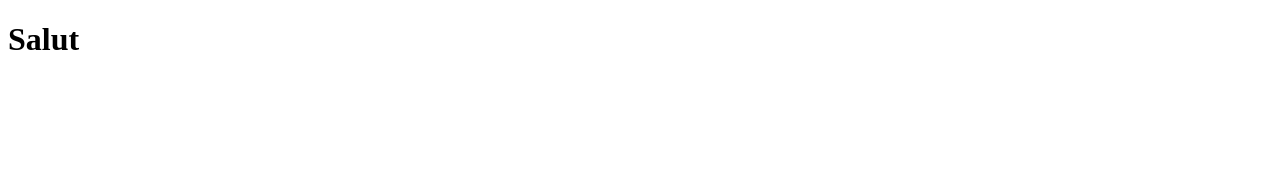
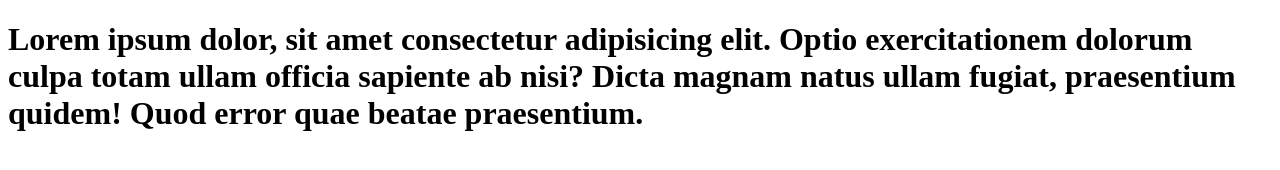
Before and after one commit to ypop1/Tutorial, a plain HTML site: page index.html in a window 1280 px wide. Drawn offline with Linux system fonts and the light colour scheme.

Commit message:
Update index.html

```diff
--- a/index.html
+++ b/index.html
@@ -6,6 +6,11 @@
     <title>Document</title>
   </head>
   <body>
-    <h1>Salut</h1>
+    <h1>
+      Lorem ipsum dolor, sit amet consectetur adipisicing elit. Optio
+      exercitationem dolorum culpa totam ullam officia sapiente ab nisi? Dicta
+      magnam natus ullam fugiat, praesentium quidem! Quod error quae beatae
+      praesentium.
+    </h1>
   </body>
 </html>
```
